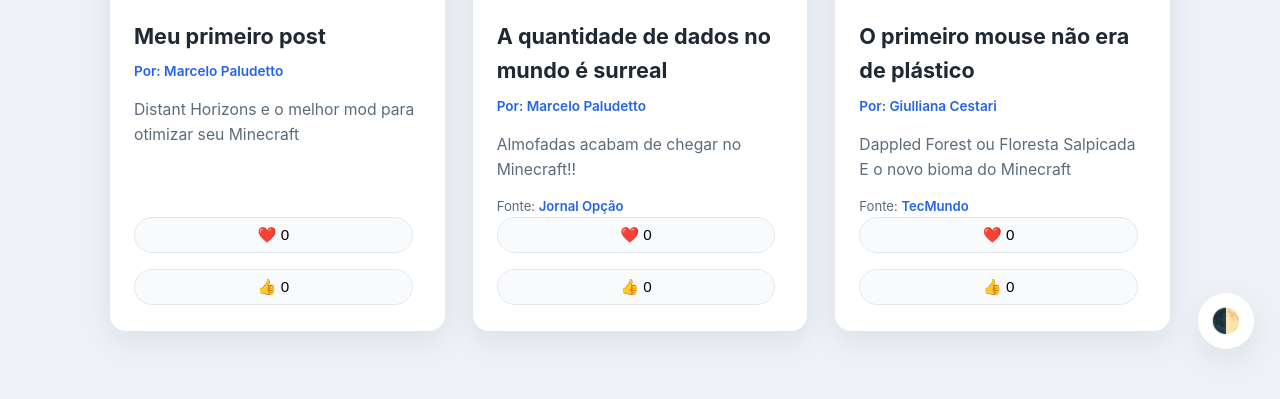
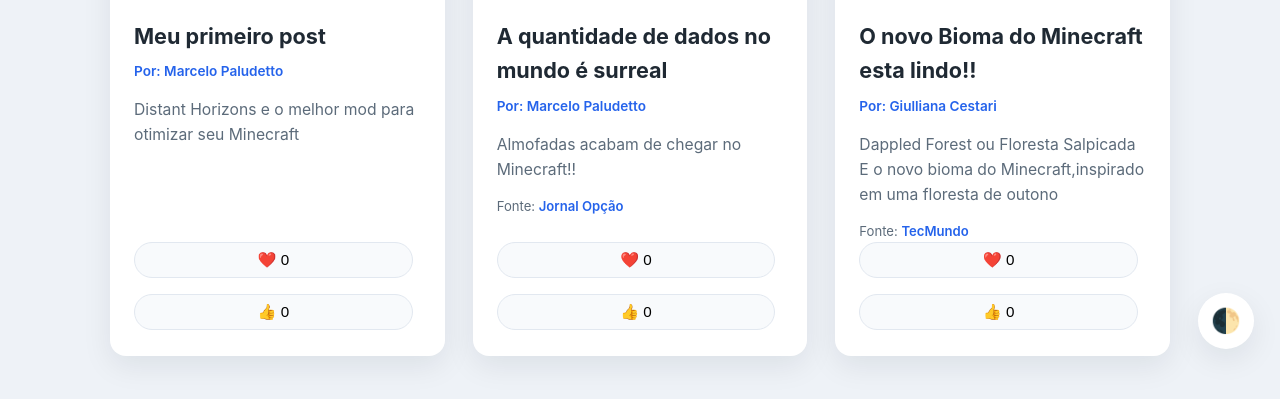
Before and after one commit to Tizz-code/Projeto-Tito1DS, a plain HTML site: page index.html in a window 1280 px wide. Shown: the part 425-824 px from the top of the page. Drawn offline with Linux system fonts and the light colour scheme.

Commit message:
Update index.html

```diff
--- a/index.html
+++ b/index.html
@@ -38,9 +38,9 @@
         <article>
             <img src="Dappled-Forest_1.avif" alt="Ilustração de uma caixa de madeira com tampa e encaixe, representando armazenamento ou organização.">
             <div>
-                <h2>O primeiro mouse não era de plástico</h2>
+                <h2>O novo Bioma do Minecraft esta lindo!!</h2>
                 <p class="artigo-autor">Por: Giulliana Cestari</p>
-                <p>Dappled Forest ou Floresta Salpicada E o novo bioma do Minecraft </p>
+                <p>Dappled Forest ou Floresta Salpicada E o novo bioma do Minecraft,inspirado em uma floresta de outono </p>
                 <p class="artigo-fonte">Fonte: <a href="https://www.tecmundo.com.br/historia/10976-como-inventaram-o-mouse.htm">TecMundo</a></p>
                 <button>❤️ <span>0</span></button>
                 <button>👍 <span>0</span></button>
```
